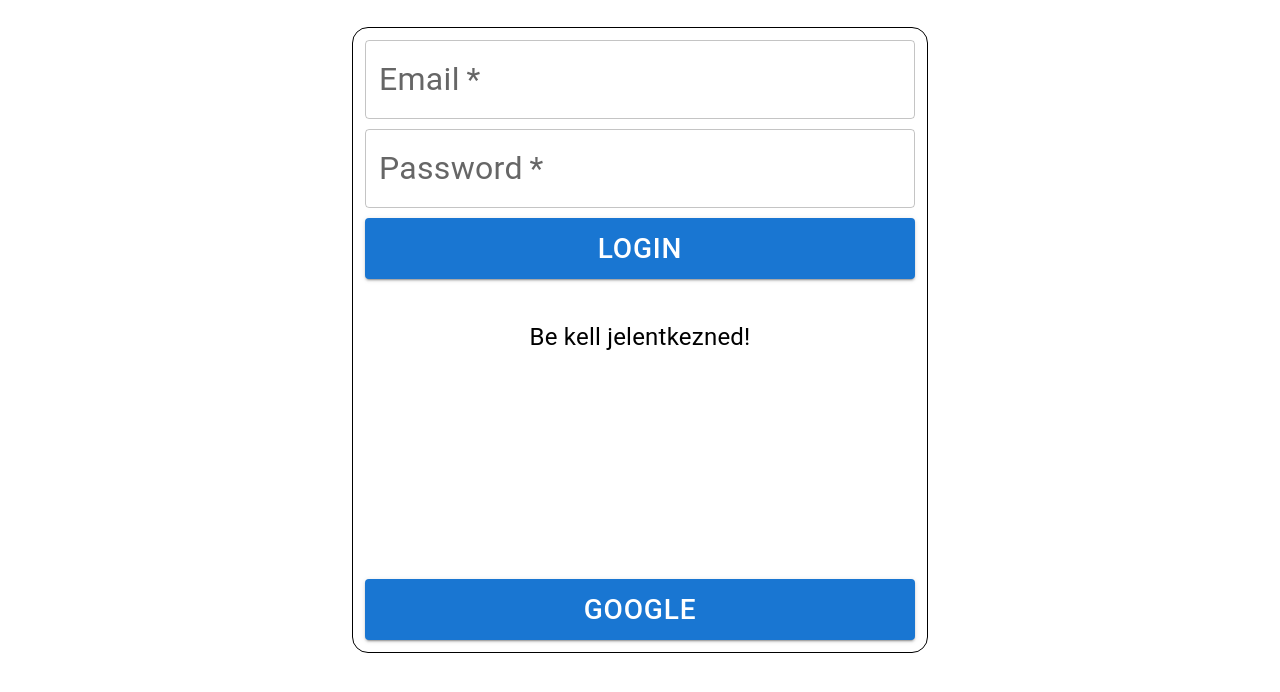
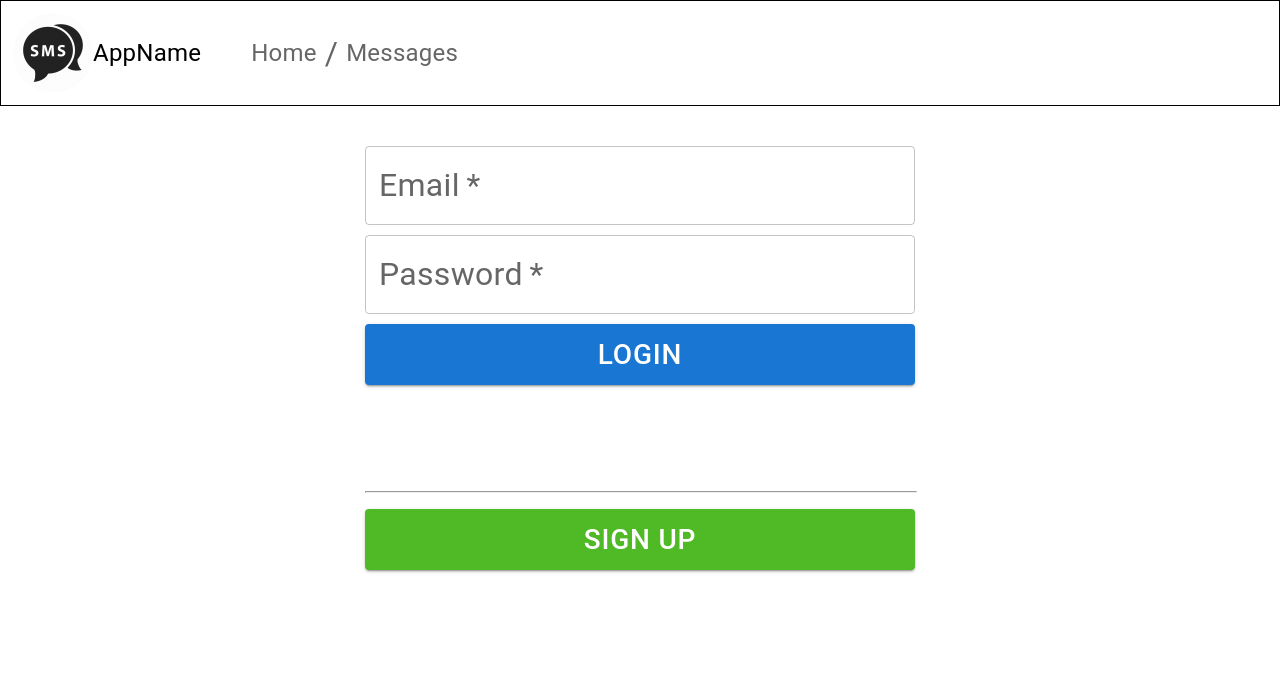
Before and after one commit to Ryshh/Projekt, a React (Vite) app in the folder projekt/: page /login in a window 1280 px wide. Shown: the top 692 px of the page. Built offline with nearby package versions, Linux system fonts and the light colour scheme; no server answers.

Commit message:
Register

```diff
--- a/projekt/src/App.css
+++ b/projekt/src/App.css
@@ -29,6 +29,6 @@ body{
   background-color: rgba(0, 0, 0, 0.05);
 }
 
-.login{
+.login, .messages{
   width: 100vw; height: 100vh;
 }
--- a/projekt/src/App.jsx
+++ b/projekt/src/App.jsx
@@ -2,13 +2,9 @@ import { initializeApp } from "firebase/app";
 import { createBrowserRouter, Outlet, RouterProvider, useNavigate } from 'react-router-dom'
 import firebaseConfig from "../firebaseConfig"
 import './App.css'
-import Home from './Home'
-import Login from './Login'
-import Messages from "./Messages"
-import Notfound from './Notfound'
 import { UserContext } from './UserContext'
 import { AppContext } from './AppContext'
-import { getFirestore } from "firebase/firestore";
+import { collection, getDocs, getFirestore, query, where } from "firebase/firestore";
 import { getAuth, onAuthStateChanged } from "firebase/auth";
 import { useState } from "react";
 import { useEffect } from "react";
@@ -16,17 +12,32 @@ import { useEffect } from "react";
 export default function App() {
 
   let [ user, setUser ] = useState({})
-  const userContext = {user, setUser, loggedIn: user?.accessToken != null}
+  let [ userInfo, setUserInfo ] = useState({})
+  const loggedIn = user?.accessToken != null
+  const userContext = {user, setUser, userInfo, setUserInfo, loggedIn}
 
+
+  let [ currentPage, setCurrentPage ] = useState("home")
   const app = initializeApp(firebaseConfig);
   const db = getFirestore(app)
   const auth = getAuth(app)
   const navigate = useNavigate()
-  const appContext = {app, auth, navigate, db}
+  const appContext = {app, auth, navigate, db, currentPage, setCurrentPage}
+
+  async function getUserInfo() {
+    if (!loggedIn || userInfo.userID) return
+
+    const adatCollection = collection(db, 'users');
+    const adatSnapshot = await getDocs(query(adatCollection, where("userID", "==", user.uid)));
+
+    setUserInfo(adatSnapshot.docs[0].data())
+    console.log(adatSnapshot.docs[0].data());
+  }
 
   useEffect(() => {
     onAuthStateChanged(auth, (currentUser) => setUser(currentUser))
-  }, [])
+    getUserInfo()
+  }, [user])
 
   console.log(user);
 
--- a/projekt/src/Home.jsx
+++ b/projekt/src/Home.jsx
@@ -1,8 +1,15 @@
 import React from 'react'
 import Stack from '@mui/material/Stack';
 import Navbar from './Navbar';
+import { useContext } from 'react';
+import { AppContext } from './AppContext';
 
 export default function Home() {
+
+    const { auth, navigate, setCurrentPage } = useContext(AppContext)
+
+    setCurrentPage("home")
+
     return (
         <>
             <Navbar />
--- a/projekt/src/Login.jsx
+++ b/projekt/src/Login.jsx
@@ -1,7 +1,7 @@
 import React from 'react'
 import { useState } from 'react';
 
-import { signInWithEmailAndPassword } from 'firebase/auth';
+import { createUserWithEmailAndPassword, signInWithEmailAndPassword } from 'firebase/auth';
 
 import TextField from '@mui/material/TextField';
 import Button from '@mui/material/Button';
@@ -14,23 +14,48 @@ import { useContext } from 'react';
 import { UserContext } from './UserContext';
 import { AppContext } from './AppContext';
 import { useEffect } from 'react';
+import { addDoc, collection } from 'firebase/firestore';
 
 export default function Login() {
 
     let { user, loggedIn } = useContext(UserContext)
-    let { auth, navigate } = useContext(AppContext)
+    let { auth, navigate, setCurrentPage } = useContext(AppContext)
 
+
+    let [ username, setUsername ] = useState("")
     let [ email, setEmail ] = useState("")
     let [ password, setPassword ] = useState("")
 
-    let [ uzenet, setUzenet ] = useState("Be kell jelentkezned!")
+    let [ uzenet, setUzenet ] = useState("")
+    let [ signingUp, setSigningUp ] = useState(false)
 
-    async function login() {
-        try {
-            await signInWithEmailAndPassword(auth, email, password)
-        } catch (err) {
-            setUzenet("Nem létező email cím vagy hibás jelszó!")
-            console.log("Login error: ", err);
+    async function EmailAndPassword() {
+        if (!signingUp) {
+            try {
+                await signInWithEmailAndPassword(auth, email, password)
+            } catch (err) {
+                setUzenet("Incorrect email or password")
+                console.log("Login error: ", err);
+            }
+        }
+        else{
+            try {
+                const result = await createUserWithEmailAndPassword(auth, email, password)
+
+                if (signingUp) {
+                    let newUser = {
+                        profilePic: "",
+                        userID: result.user.uid,
+                        username: username,
+                        email: email
+                    }
+
+                    const usersCollection = collection(db, "users")
+                    await addDoc(usersCollection, newUser);
+                }
+            } catch (err) {
+                console.log("Sign up error: ", err);
+            }
         }
     }
 
@@ -39,13 +64,26 @@ export default function Login() {
         {
             navigate("/messages")
         }
+
+        setCurrentPage("login")
     })
 
     return (
         <>
+            <Navbar />
             <Stack className='login' display={'flex'} justifyContent={'center'} alignItems={'center'} textAlign={'center'}>
-                <Stack className='container' width={550} height={600} p={1.5} marginTop={-15} border={1} borderColor={'black'} borderRadius={4}>
+                <Stack className='container' width={550} height={600} p={1.5} marginTop={-15}>
                     <FormControl style={{ gap: 10}}>
+                        {signingUp ? <>
+                            <TextField
+                                required
+                                label="Username"
+                                type='text'
+                                onChange={e => setEmail(e.target.value)}
+                            />
+                        </> : <>
+
+                        </>}
                         <TextField
                             required
                             label="Email"
@@ -58,13 +96,21 @@ export default function Login() {
                             type='password'
                             onChange={e => setPassword(e.target.value)}
                         />
-                        <Button variant="contained" onClick={login}>Login</Button>
+                        {!signingUp ? <>
+                            <Button variant="contained" onClick={EmailAndPassword}>Login</Button>
+                        </> : <>
+                            <Button variant="contained" onClick={EmailAndPassword}>Register</Button>
+                        </>}
                     </FormControl>
-                    <Typography marginTop={5} fontSize={24}>
+                    <Typography marginTop={5} fontSize={24} height={50}>
                         {uzenet}
                     </Typography>
-                    <div style={{flexGrow: 1}}></div>
-                    <Button variant="contained" >Google</Button>
+                    <hr style={{ width: "100%"}} />
+                    {!signingUp ? <>
+                            <Button variant="contained" style={{ backgroundColor: "#4FBA25"}} onClick={() => setSigningUp(true)}>Sign up</Button>
+                        </> : <>
+                            <Button variant="contained" style={{ backgroundColor: "#4FBA25"}} onClick={() => setSigningUp(false)}>Sign in</Button>
+                    </>}
                 </Stack>
             </Stack>
         </>
--- a/projekt/src/Messages.jsx
+++ b/projekt/src/Messages.jsx
@@ -1,13 +1,26 @@
 import React from 'react'
 import Navbar from './Navbar'
 import Stack from '@mui/material/Stack'
+import FormControl from '@mui/material/FormControl'
+import TextField from '@mui/material/TextField'
+import Button from '@mui/material/Button'
+import Typography from '@mui/material/Typography'
+import { useContext } from 'react'
+import { AppContext } from './AppContext'
 
 export default function Messages() {
+
+    const { auth, navigate, setCurrentPage } = useContext(AppContext)
+
+    setCurrentPage("messages")
+
     return (
         <>
             <Navbar />
             <Stack className='messages' display={'flex'} justifyContent={'center'} alignItems={'center'} textAlign={'center'}>
-                Messages
+                <Stack className='container'>
+
+                </Stack>
             </Stack>
         </>
     )
--- a/projekt/src/Navbar.jsx
+++ b/projekt/src/Navbar.jsx
@@ -11,14 +11,24 @@ import Breadcrumbs from '@mui/material/Breadcrumbs'
 
 export default function Navbar() {
 
-    const { user, loggedIn } = useContext(UserContext)
-    const { auth, navigate } = useContext(AppContext)
+    const { user, loggedIn, userInfo, setUserInfo } = useContext(UserContext)
+    const { auth, navigate, currentPage } = useContext(AppContext)
 
     async function signingOut() {
         await signOut(auth)
         navigate("/")
+
+        setUserInfo({})
     }
 
+    const color = {
+        color: "orange",
+        cursor: "pointer"
+    }
+
+    const pointer = {
+        cursor: "pointer"
+    }
 
     return (
         <Stack className='navbar' display={'flex'} flexDirection={'row'} justifyContent={'flex-start'} alignItems={'center'} height={80} p={1.5} border={1} borderColor={'black'}>
@@ -30,28 +40,42 @@ export default function Navbar() {
                 AppName
             </Typography>
 
-            {loggedIn ?
-                <>
-                <Typography fontSize={24} style={{ cursor: "pointer", marginLeft: "50px"}} onClick={() => navigate("/")}>
+            <Breadcrumbs style={{ marginLeft: "50px"}}>
+                <Typography fontSize={24} style={currentPage == "home" ? color : pointer} onClick={() => navigate("/")}>
                     Home
                 </Typography>
-                </> : <>
-                <Typography fontSize={24} style={{ cursor: "pointer", marginLeft: "50px"}} onClick={() => navigate("/messages")}>
-                    Messages
+                {loggedIn ?
+                    <Typography fontSize={24} style={currentPage == "messages" ? color : pointer} onClick={() => navigate("/messages")}>
+                        Messages
+                    </Typography>
+                :
+                    <Typography fontSize={24} style={currentPage == "messages" ? color : pointer} onClick={() => navigate("/login")}>
+                        Messages
+                    </Typography>
+                }
+            </Breadcrumbs>
+
+            <div style={{flexGrow: 1}}></div>
+            {loggedIn ?
+            <>
+                <Avatar src={userInfo.profilePic} sx={{ bgcolor: "gray", padding: 1, marginRight: 1   }}></Avatar>
+                <Typography>
+                    {userInfo.username}
                 </Typography>
+            </> : <>
+
             </>}
 
+            <Stack marginLeft={5}>
+                {currentPage != "login" ?
+                    <>{loggedIn ?
+                    <>
+                        <Button variant="contained" style={{borderRadius: "15px"}} onClick={signingOut} size='small' >Sign out</Button>
+                    </> : <>
+                        <Button variant="contained" style={{borderRadius: "15px"}} onClick={() => navigate("/login")} size='small' >Sign in</Button>
+                    </>}
+                    </> : <>
 
-
-
-            <div style={{flexGrow: 1}}></div>
-
-            <Stack>
-                {loggedIn ?
-                <>
-                    <Button variant="text" onClick={signingOut} size='small' >Sign out</Button>
-                </> : <>
-                    <Button variant="text" onClick={() => navigate("/login")} size='small' >Sign in</Button>
                 </>}
            </Stack>
         </Stack>
```
